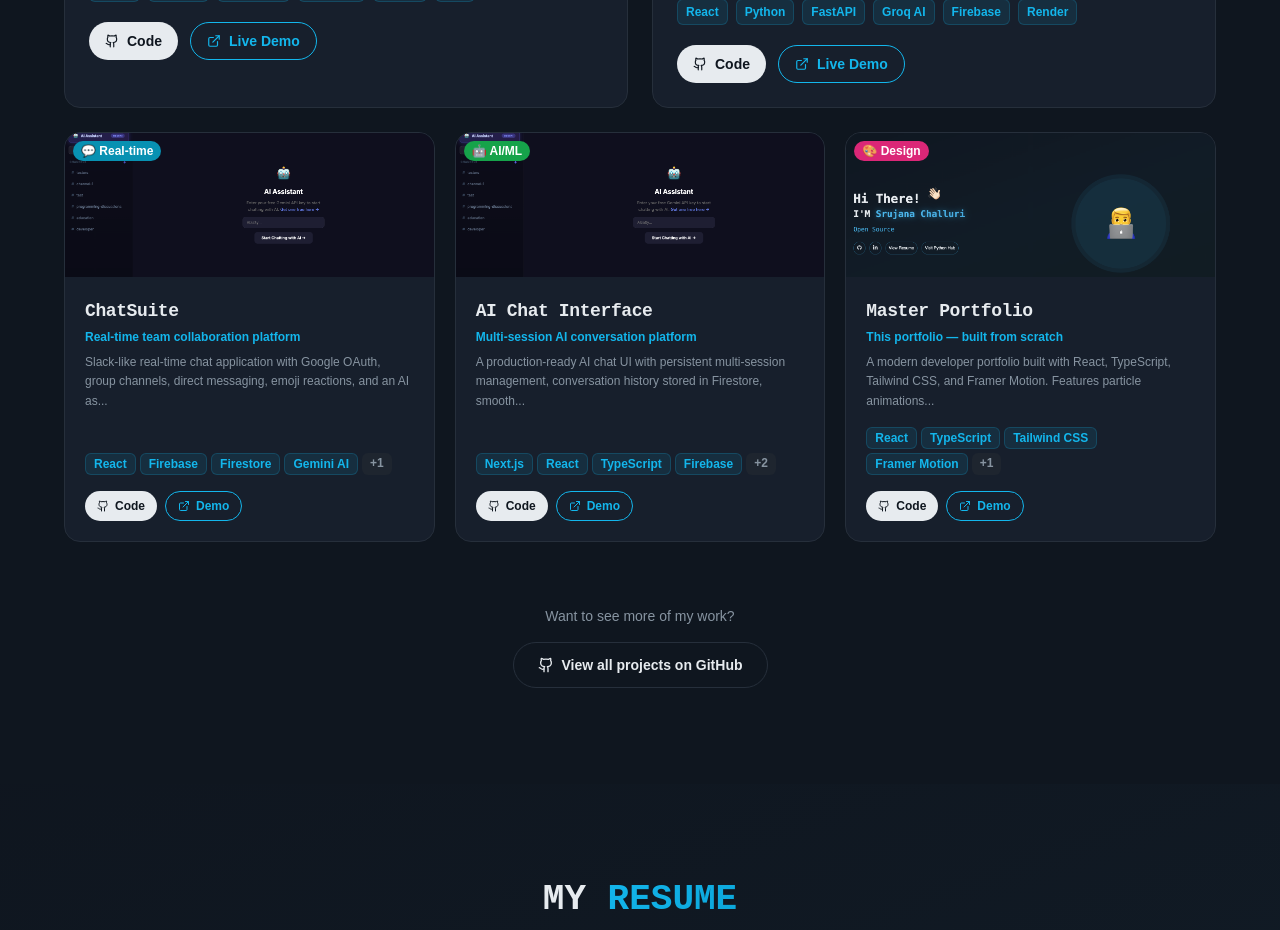
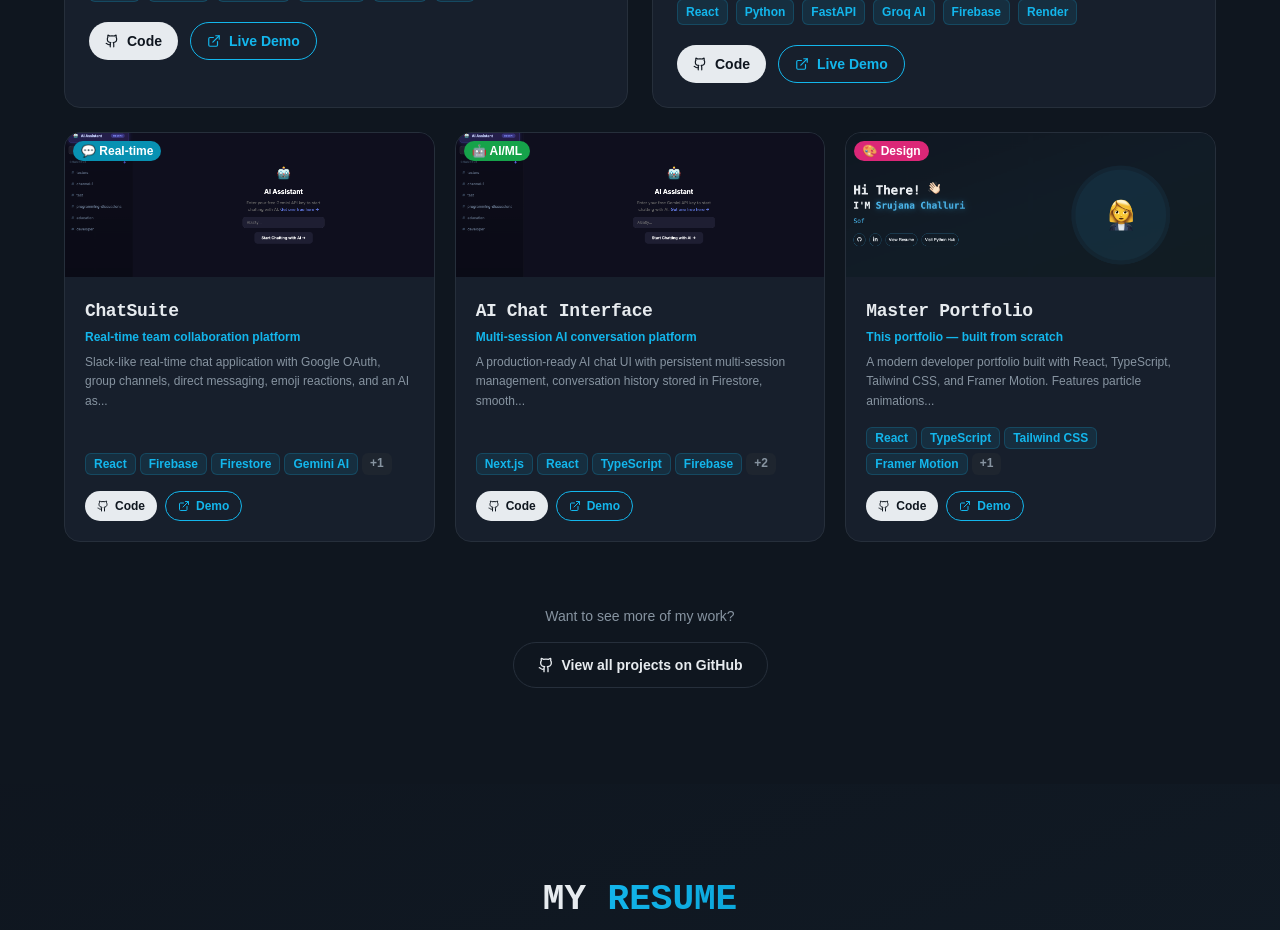
Before and after one commit to srujanachalluri/MasterPortfolio, a React (Vite) app: page / in a window 1280 px wide. Shown: the part 2980-3910 px from the top of the page. Built offline with nearby package versions, Linux system fonts and the light colour scheme; the HTML template or start-up script is replaced by a standard one.

Commit message:
Update project image reference in ProjectsSection

```diff
--- a/src/components/ProjectsSection.tsx
+++ b/src/components/ProjectsSection.tsx
@@ -65,7 +65,7 @@ const projects = [
     tech: ["React", "TypeScript", "Tailwind CSS", "Framer Motion", "Vite"],
     github: "https://github.com/srujanachalluri/MasterPortfolio",
     demo: "https://master-portfolio-rho.vercel.app/",
-    image: "/portfolio.png",
+    image: "/portfolio1.png",
     featured: false,
     badge: "🎨 Design",
     badgeColor: "#db2777",
```
